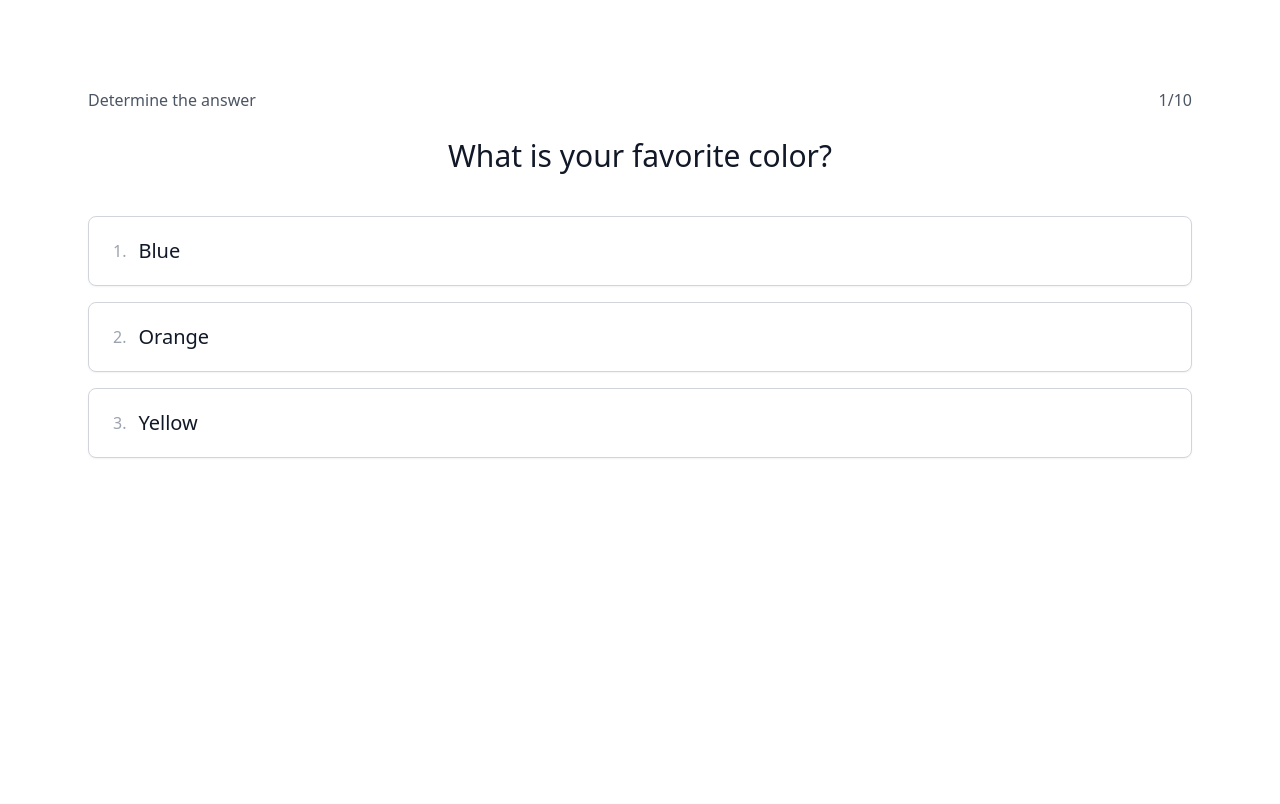
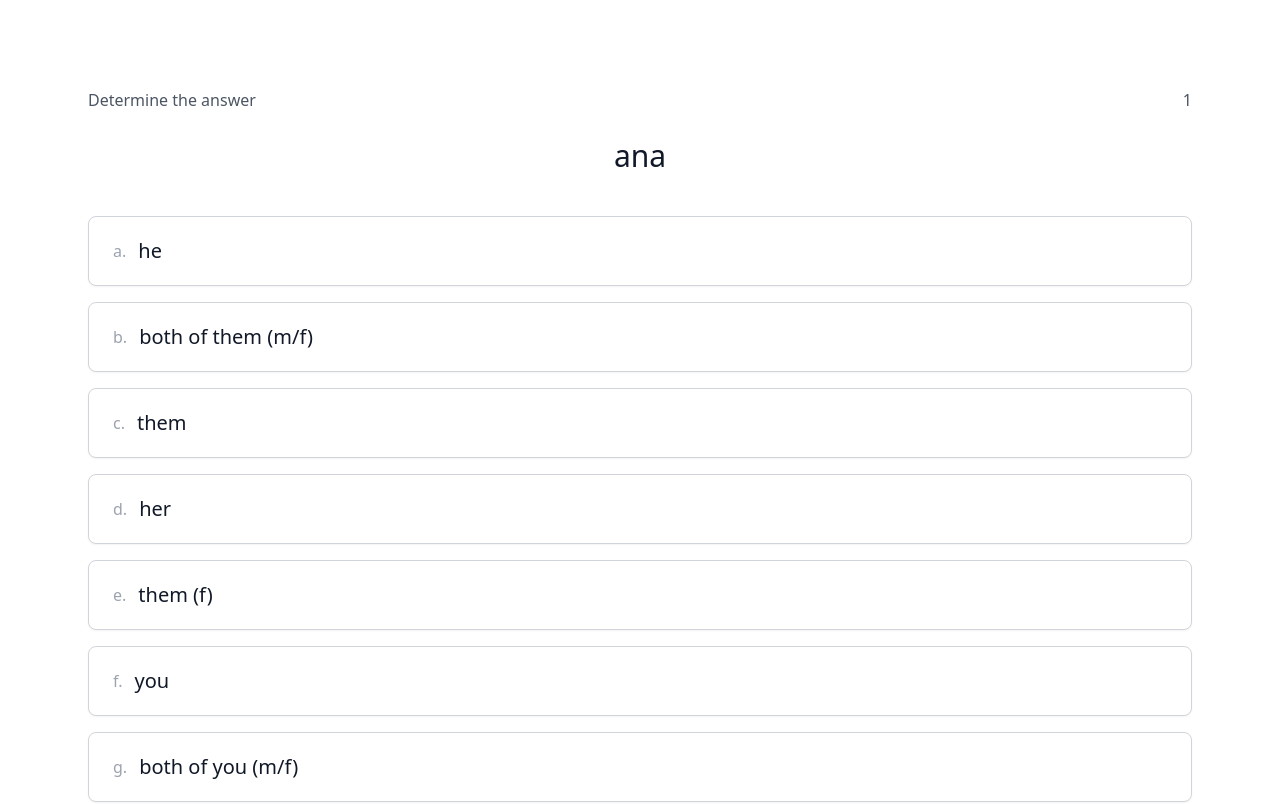
Before and after one commit to sbakht/arabic-quiz, a Vue app: page / in a window 1280 px wide. Shown: the top 804 px of the page. Built offline with nearby package versions, Linux system fonts and the light colour scheme.

Commit message:
generate pronoun quiz, working answers

```diff
--- a/src/components/quiz.card.vue
+++ b/src/components/quiz.card.vue
@@ -2,7 +2,8 @@
   <div class="p-6">
     <div class="flex justify-between">
       <p class="text-gray-600">{{ heading }}</p>
-      <p class="text-gray-600">{{ index }}/{{ total }}</p>
+      <p class="text-gray-600" v-if="total">{{ index }}/{{ total }}</p>
+      <p class="text-gray-600" v-else>{{ index }}</p>
     </div>
     <h3 class="text-3xl leading-6 font-medium text-gray-900 text-center mt-8">
       {{ question }}
--- a/src/components/quiz.handler.vue
+++ b/src/components/quiz.handler.vue
@@ -1,11 +1,10 @@
 <template>
   <quiz-card
     :heading="heading"
-    :question="question"
-    :choices="randomChoices"
-    :answerId="answer"
-    :index="index"
-    :total="total"
+    :question="question.question.text"
+    :choices="question.choices"
+    :answerId="question.answer"
+    :index="index + 1"
     @answer="onAnswer"
     @wrong="onWrong"
     @right="onRight"
@@ -14,7 +13,7 @@
 
 <script>
 import QuizCard from "./quiz.card.vue";
-import { getRandomChoices } from "../random";
+import { generateArToEn } from "../pronouns";
 
 export default {
   components: {
@@ -23,22 +22,17 @@ export default {
   data() {
     return {
       heading: "Determine the answer",
-      question: "What is your favorite color?",
-      choices: [
-        { id: 1, text: "Green" },
-        { id: 2, text: "Yellow" },
-        { id: 3, text: "Orange" },
-        { id: 4, text: "Blue" },
-      ],
-      answer: 1,
-      index: 1,
-      total: 10,
+      questions: generateArToEn({ count: 1 }),
+      index: 0,
       history: [],
     };
   },
   computed: {
-    randomChoices() {
-      return getRandomChoices(this.choices, 3);
+    question() {
+      return this.questions[this.index];
+    },
+    total() {
+      return this.questions.length;
     },
   },
   methods: {
@@ -55,10 +49,13 @@ export default {
     },
     onRight(choice) {
       setTimeout(() => {
-        if (this.index < this.total) {
-          this.index++;
-          this.answer = (this.answer % 4) + 1;
-        }
+        // if (this.index < this.total) {
+        //   this.index++;
+        // }else{
+        this.index++;
+        this.questions = this.questions.concat(generateArToEn({ count: 1 }));
+
+        // }
       }, 500);
     },
   },
--- /dev/null
+++ b/src/pronouns.js
@@ -0,0 +1,146 @@
+import {getRandomChoices, getRandomElem} from './random';
+
+export const ar = [
+  {
+    id: 1,
+    text: 'huwa',
+  },
+  {
+    id: 2,
+    text: 'humaa',
+  },
+  {
+    id: 3,
+    text: 'hom',
+  },
+  {
+    id: 4,
+    text: 'heya',
+  },
+  {
+    id: 5,
+    text: 'hunna'
+  },
+  {
+    id: 6,
+    text: 'anta'
+  },
+  {
+    id: 7,
+    text: 'antomaa'
+  },
+  {
+    id: 8,
+    text: 'antum'
+  },
+  {
+    id: 9,
+    text: 'anti'
+  },
+  {
+    id: 10,
+    text: 'antounna'
+  },
+  {
+    id: 11,
+    text: 'ana'
+  },
+  {
+    id: 12,
+    text: 'nahnu'
+  },
+]
+
+export const en = [
+  {
+    id: 1,
+    text: 'he'
+  },
+  {
+    id: 2,
+    text: 'both of them'
+  },
+  {
+    id: 3,
+    text: 'them'
+  },
+  {
+    id: 4,
+    text: 'her'
+  },
+  {
+    id: 5,
+    text: 'both of them (f)'
+  },
+  {
+    id: 6,
+    text: 'them (f)'
+  },
+]
+
+export const allChoicesEn = [
+  {
+    id: 1,
+    text: 'he'
+  },
+  {
+    id: 2,
+    text: 'both of them (m/f)'
+  },
+  {
+    id: 3,
+    text: 'them'
+  },
+  {
+    id: 4,
+    text: 'her'
+  },
+  {
+    id: 5,
+    text: 'them (f)'
+  },
+  {
+    id: 6,
+    text: 'you'
+  },
+  {
+    id: 7,
+    text: 'both of you (m/f)'
+  },
+  {
+    id: 8,
+    text: 'you all'
+  },
+  {
+    id: 9,
+    text: 'you (f)'
+  },
+  {
+    id: 10,
+    text: 'you all (f)'
+  },
+  {
+    id: 11,
+    text: 'I'
+  },
+  {
+    id: 12,
+    text: 'We'
+  },
+]
+
+
+export const generateArToEn = ({count, numChoices= 'ALL'}) => {
+  const result = [];
+  for(let i = 0; i < count; i++) {
+    const question = getRandomElem(ar);
+    const answer = question.id;
+    const obj = {
+      question,
+      answer,
+      choices: numChoices === 'ALL' ? allChoicesEn : getRandomChoices({choices: en, count: numChoices, answer})
+    }
+    result.push(obj)
+  }
+  return result;
+}
--- a/src/random.js
+++ b/src/random.js
@@ -6,12 +6,13 @@ function getRandomIntInclusive(min, max) {
 
 function getRandom({count = 1, duplicates = false, min = 0, max}) {
   const result = [];
+  if(!duplicates && count > (max-min) + 1) {
+    debugger;
+    throw new Error(`Cannot make more random numbers`);
+  }
+
   while(count > 0) {
     const random = getRandomIntInclusive(min, max);
-    if(!duplicates && result.length >= (max-min) + 1) {
-      throw new Error(`Cannot make more random numbers ${result}`);
-      break;
-    }
     if(duplicates || result.indexOf(random) === -1) {
       result.push(random);
       count--;
@@ -20,9 +21,55 @@ function getRandom({count = 1, duplicates = false, min = 0, max}) {
   return result;
 }
 
-export const getRandomChoices = (choices, count) => {
+function isAlreadyInAnswers(answers, answer) {
+  let item;
+  if(typeof answer === 'object') {
+    item = answers.find(ans => ans.id === answer.id);
+  }else{
+    item = answers.find(choice => choice.id === answer);
+  }
+  return !!item;
+}
+
+function replaceRandomIndex(items, item) {
+  const i = getRandomIntInclusive(0, items.length - 1);
+  items[i] = item;
+}
+
+function getAnswerObj(choices, answer) {
+  if(typeof answer === 'object') {
+    return choices.find(choice => choice.id === answer.id);
+  }else{
+    return choices.find(choice => choice.id === answer);
+  }
+}
+
+function addAnswerToChoices(choices, result, answer) {
+  if(typeof answer !== "undefined") {
+
+    if(isAlreadyInAnswers(result, answer)) {
+      return;
+    }else{
+      const answerObj = getAnswerObj(choices, answer);
+      if(!answerObj) {
+        throw new Error("Cannot find included choice");
+      }
+
+      replaceRandomIndex(result, answerObj);
+    }
+  }
+}
+
+export const getRandomElem = (elems) => {
+  return getRandomChoices({choices: elems, count: 1})[0];
+}
+
+export const getRandomChoices = ({choices, count, answer}) => {
   const randoms = getRandom({count, max: choices.length - 1});
-  return randoms.map(random => {
+  const result =  randoms.map(random => {
     return choices[random]
   })
+
+  addAnswerToChoices(choices, result, answer);
+  return result;
 }
```
